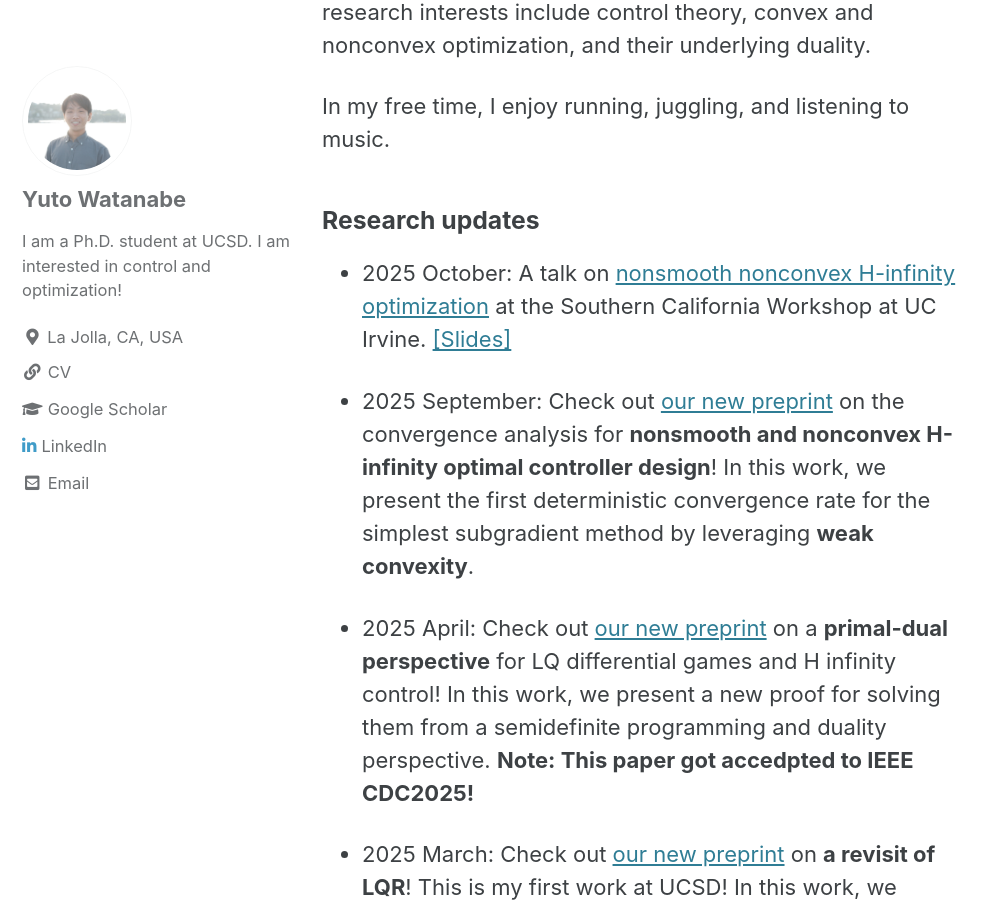
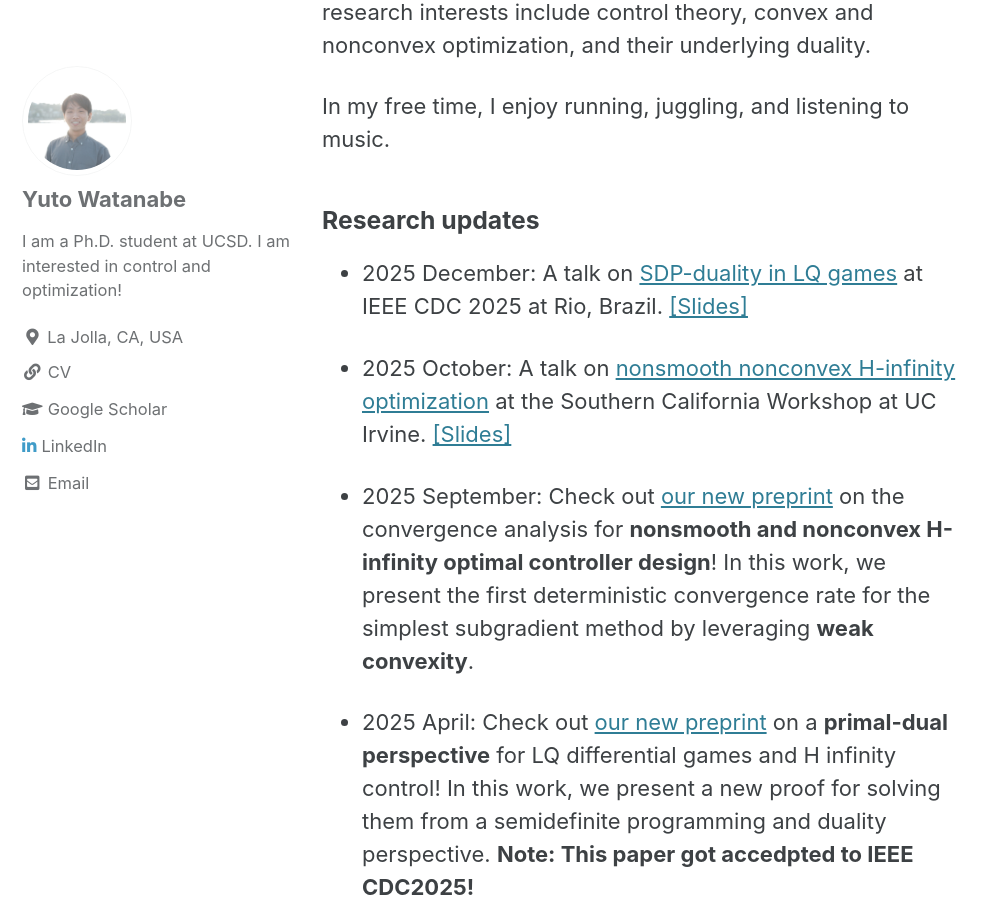
Before and after one commit to WatanabeYuto/watanabeyuto.github.io, a Jekyll site: the page built from index.md, in a window 1280 px wide and 900 px high, scrolled down 438 px. Shown: the whole window, without its empty margins (0-997 px from the left). Built offline with Jekyll 4.4.1, drawn with Linux system fonts in a browser that asks for light colours; cached includes are drawn as plain includes; the list of posts is cut into pages by our own code.

Commit message:
slides update

```diff
--- a/index.md
+++ b/index.md
@@ -18,6 +18,8 @@ In my free time, I enjoy running, juggling, and listening to music.
 
 ### Research updates
 
+- 2025 December: A talk on [SDP-duality in LQ games](https://arxiv.org/abs/2504.02201) at IEEE CDC 2025 at Rio, Brazil. [[Slides]](https://drive.google.com/file/d/1CCRbqFxUcOWdvHNvNHR6t9i49bbmdrLn/view?usp=sharing)
+
 - 2025 October: A talk on [nonsmooth nonconvex H-infinity optimization](https://arxiv.org/abs/2509.25633) at the Southern California Workshop at UC Irvine. [[Slides]](https://drive.google.com/file/d/1H37gwgLJTSR2myNdTQ50rq6brpeEkW02/view?usp=sharing)
 
 - 2025 September: Check out [our new preprint](https://arxiv.org/abs/2509.25633) on the convergence analysis for **nonsmooth and nonconvex H-infinity optimal controller design**! In this work, we present the first deterministic convergence rate for the simplest subgradient method by leveraging **weak convexity**.
```
